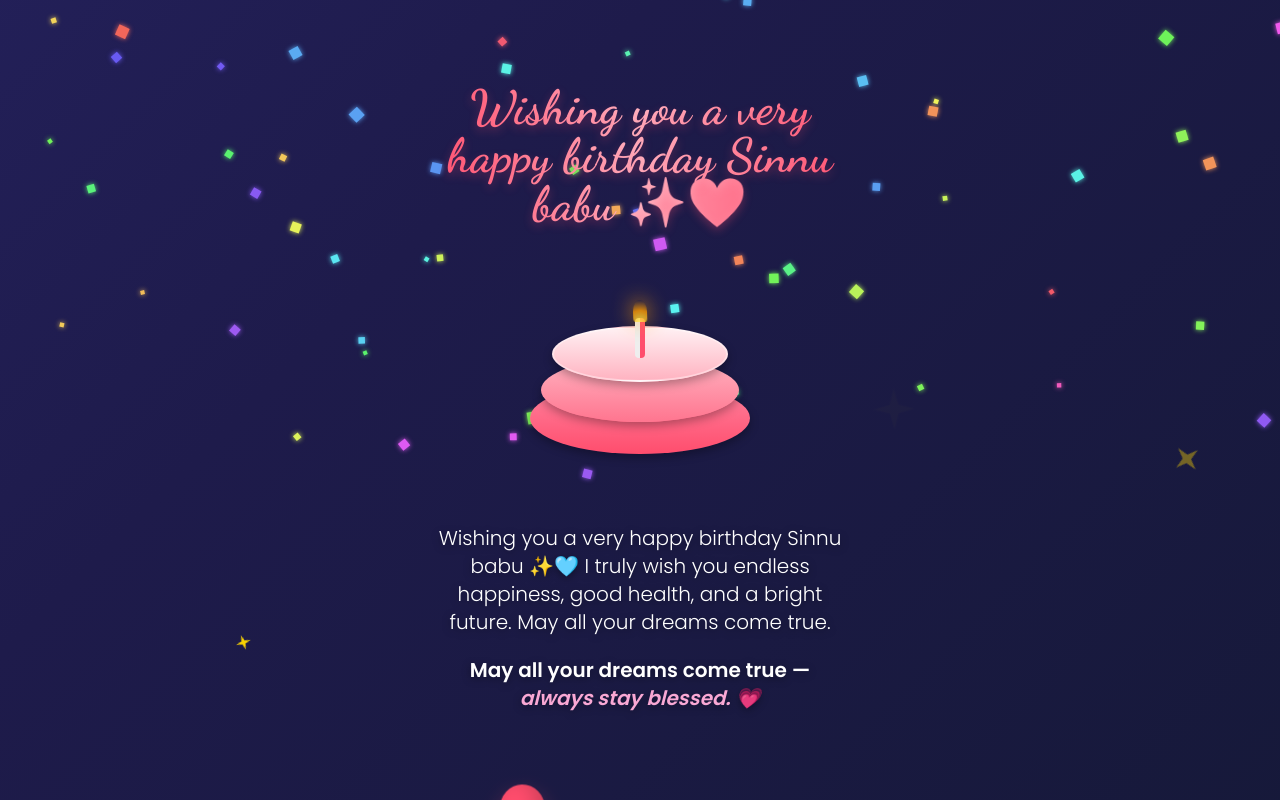
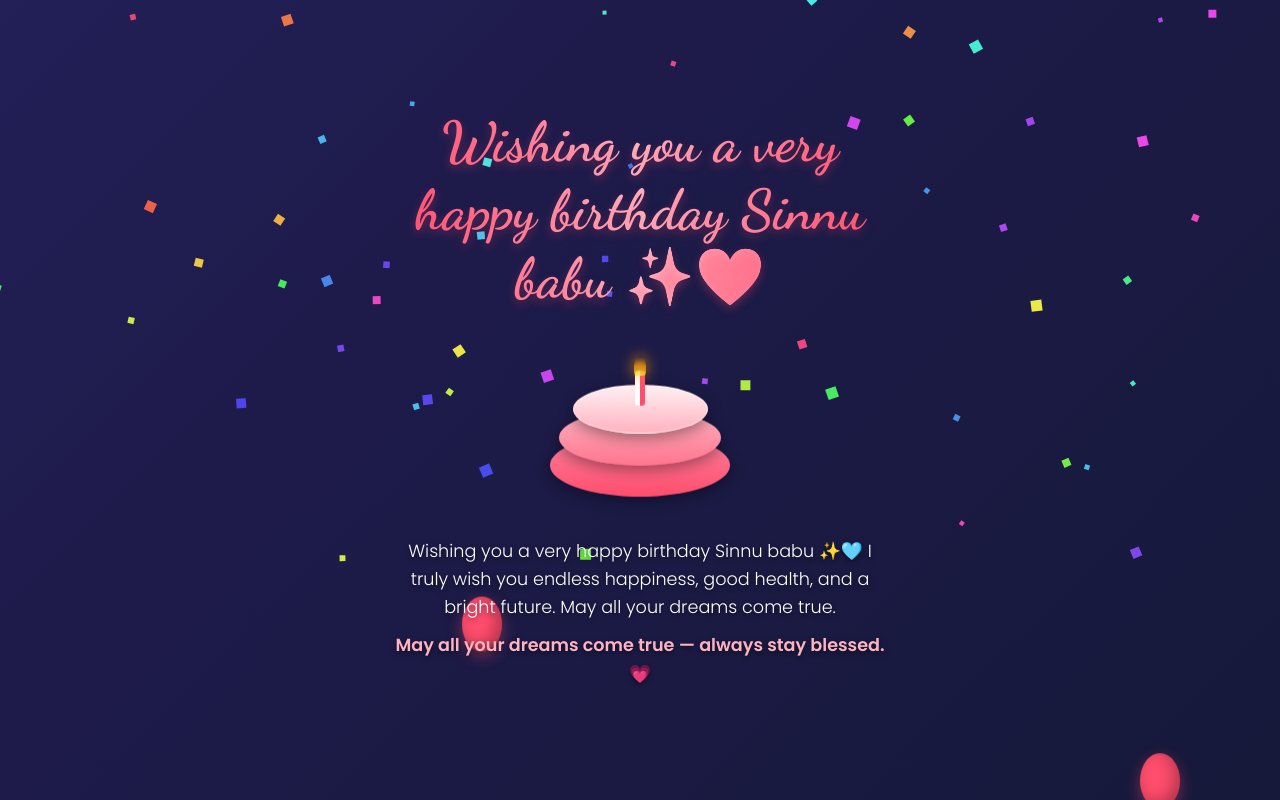
Before and after one commit to Aartisharmagit/birthday, a plain HTML site: page birthdaywish/index.html in a window 1280 px wide. Both pictures are taken after a click on the button "TAP FOR MAGIC ✨". Drawn offline with nearby package versions, Linux system fonts and the light colour scheme.

Commit message:
added new design

```diff
--- a/birthdaywish/index.html
+++ b/birthdaywish/index.html
@@ -4,42 +4,42 @@
     <meta charset="UTF-8">
     <meta name="viewport" content="width=device-width, initial-scale=1.0">
     <title>Magical Birthday Surprise | Sinnu Babu</title>
-    <script src="https://cdn.tailwindcss.com"></script>
+    <!-- Google Fonts load kar rahe hain -->
     <link href="https://fonts.googleapis.com/css2?family=Dancing+Script:wght@700&family=Poppins:wght@300;400;600&display=swap" rel="stylesheet">
     <style>
+        /* CSS Variables for colors */
         :root {
-            --cake-base: #ff4d6d;
-            --cake-mid: #ff758f;
-            --cake-top: #ffb3c1;
+            --primary-pink: #ff4d6d;
+            --light-pink: #ffb3c1;
+            --dark-bg: #0f172a;
+            --white: #ffffff;
         }
 
-        body {
+        * {
             margin: 0;
-            overflow: hidden;
-            background: #0f172a;
-            font-family: 'Poppins', sans-serif;
-            height: 100dvh;
-            width: 100vw;
-            display: flex;
-            align-items: center;
-            justify-content: center;
-            touch-action: manipulation;
+            padding: 0;
+            box-sizing: border-box;
         }
 
-        #canvas {
-            position: fixed;
-            top: 0;
-            left: 0;
+        body, html {
+            overflow: hidden;
+            background: var(--dark-bg);
+            font-family: 'Poppins', sans-serif;
+            height: 100%;
             width: 100%;
-            height: 100%;
-            pointer-events: none;
-            z-index: 10;
+            color: var(--white);
         }
 
+        /* Animated Background */
         .bg-gradient-animate {
             background: linear-gradient(-45deg, #0f172a, #1e1b4b, #312e81, #1e1b4b);
             background-size: 400% 400%;
             animation: gradientBG 15s ease infinite;
+            height: 100%;
+            width: 100%;
+            display: flex;
+            align-items: center;
+            justify-content: center;
         }
 
         @keyframes gradientBG {
@@ -48,105 +48,179 @@
             100% { background-position: 0% 50%; }
         }
 
+        canvas {
+            position: fixed;
+            top: 0;
+            left: 0;
+            width: 100%;
+            height: 100%;
+            pointer-events: none;
+            z-index: 1;
+        }
+
+        /* Screen Containers */
+        .screen-container {
+            position: absolute;
+            top: 50%;
+            left: 50%;
+            transform: translate(-50%, -50%);
+            width: 90%;
+            max-width: 500px;
+            display: flex;
+            flex-direction: column;
+            align-items: center;
+            justify-content: center;
+            text-align: center;
+            z-index: 10;
+            transition: opacity 0.5s ease;
+        }
+
+        .hidden {
+            display: none !important;
+            opacity: 0;
+        }
+
+        /* Typography */
         .wish-text {
             font-family: 'Dancing Script', cursive;
+            font-size: 2.5rem;
+            margin-bottom: 20px;
             background: linear-gradient(to right, #ff4d6d, #ffb3c1, #ff4d6d);
             -webkit-background-clip: text;
             background-clip: text;
             color: transparent;
             text-shadow: 0 4px 10px rgba(255, 77, 109, 0.3);
             animation: float 3s ease-in-out infinite;
-            line-height: 1.2;
+        }
+
+        @media (min-width: 640px) {
+            .wish-text { font-size: 3.5rem; }
         }
 
         @keyframes float {
             0%, 100% { transform: translateY(0); }
-            50% { transform: translateY(-12px); }
+            50% { transform: translateY(-15px); }
         }
 
+        .message-text {
+            font-weight: 300;
+            font-size: 1.1rem;
+            line-height: 1.6;
+            margin-top: 20px;
+            text-shadow: 0 2px 5px rgba(0,0,0,0.5);
+        }
+
+        .highlight {
+            font-weight: 600;
+            color: var(--light-pink);
+            display: block;
+            margin-top: 10px;
+        }
+
+        /* Buttons */
+        .btn-surprise {
+            background: linear-gradient(45deg, #ff4d6d, #c9184a);
+            color: white;
+            border: none;
+            padding: 15px 40px;
+            border-radius: 50px;
+            font-size: 1.2rem;
+            font-weight: 600;
+            cursor: pointer;
+            box-shadow: 0 10px 20px rgba(255, 77, 109, 0.4);
+            transition: transform 0.3s cubic-bezier(0.175, 0.885, 0.32, 1.275);
+            text-transform: uppercase;
+            letter-spacing: 1px;
+        }
+
+        .btn-surprise:hover {
+            transform: scale(1.05);
+        }
+
+        .btn-surprise:active {
+            transform: scale(0.95);
+        }
+
+        /* 3D Cake CSS */
         .cake-container {
             position: relative;
-            width: 160px;
-            height: 120px;
-            margin: 30px auto;
-            transform-style: preserve-3d;
-        }
-
-        @media (min-width: 640px) {
-            .cake-container { width: 220px; height: 160px; }
+            width: 180px;
+            height: 140px;
+            margin: 20px 0;
         }
 
         .cake-layer {
             position: absolute;
             width: 100%;
             border-radius: 50%;
-            box-shadow: 0 4px 10px rgba(0,0,0,0.3);
+            box-shadow: 0 4px 15px rgba(0,0,0,0.4);
         }
 
         .layer-bottom {
             bottom: 0;
             height: 45%;
             background: linear-gradient(to bottom, #ff85a1, #ff4d6d);
-            z-index: 1;
+            z-index: 2;
         }
 
         .layer-middle {
-            bottom: 20%;
+            bottom: 22%;
             width: 90%;
             left: 5%;
             height: 40%;
             background: linear-gradient(to bottom, #ffb3c1, #ff758f);
-            z-index: 2;
+            z-index: 3;
         }
 
-        .layer-top-surface {
+        .layer-top {
             bottom: 45%;
-            width: 80%;
-            left: 10%;
+            width: 75%;
+            left: 12.5%;
             height: 35%;
             background: linear-gradient(to bottom, #fff0f3, #ffb3c1);
-            z-index: 3;
-            border: 2px solid rgba(255, 255, 255, 0.4);
+            z-index: 4;
+            border: 1px solid rgba(255, 255, 255, 0.5);
         }
 
         .candle {
             position: absolute;
-            bottom: 60%;
+            bottom: 65%;
             left: 50%;
             transform: translateX(-50%);
             width: 10px;
-            height: 40px;
-            background: linear-gradient(to right, #eee 50%, #ff4d6d 50%);
+            height: 35px;
+            background: linear-gradient(to right, #ffffff 50%, #ff4d6d 50%);
             background-size: 10px 10px;
-            border-radius: 4px;
+            border-radius: 3px;
             z-index: 10;
         }
 
         .flame {
             position: absolute;
-            top: -18px;
+            top: -15px;
             left: 50%;
             transform: translateX(-50%);
-            width: 14px;
-            height: 22px;
+            width: 12px;
+            height: 20px;
             background: radial-gradient(circle at bottom, #ffed4a, #ff9d00, transparent);
             border-radius: 50% 50% 20% 20%;
-            animation: flicker 0.15s infinite alternate;
-            box-shadow: 0 0 20px #ff9d00;
+            animation: flicker 0.1s infinite alternate;
+            box-shadow: 0 0 15px #ff9d00;
         }
 
         @keyframes flicker {
-            0% { transform: translateX(-50%) scale(1) skewX(2deg); opacity: 0.8; }
-            100% { transform: translateX(-50%) scale(1.1) skewX(-2deg); opacity: 1; }
+            0% { transform: translateX(-50%) scale(1); opacity: 0.8; }
+            100% { transform: translateX(-50%) scale(1.1); opacity: 1; }
         }
 
+        /* Balloon & Particles */
         .balloon {
             position: fixed;
-            bottom: -120px;
-            width: 45px;
-            height: 60px;
-            border-radius: 50% 50% 50% 50% / 40% 40% 60% 60%;
-            z-index: 5;
+            bottom: -100px;
+            width: 40px;
+            height: 55px;
+            border-radius: 50%;
+            z-index: 2;
             pointer-events: none;
         }
 
@@ -154,85 +228,63 @@
             position: fixed;
             pointer-events: none;
             z-index: 100;
-            animation: sparkle-anim 1.2s ease-out forwards;
+            width: 20px;
+            height: 20px;
+            animation: sparkle-fade 1s forwards;
         }
 
-        @keyframes sparkle-anim {
-            0% { transform: scale(0) rotate(0deg); opacity: 0; }
-            30% { opacity: 1; }
-            100% { transform: scale(1.8) rotate(180deg); opacity: 0; }
+        @keyframes sparkle-fade {
+            0% { transform: scale(0) rotate(0); opacity: 1; }
+            100% { transform: scale(1.5) rotate(180deg); opacity: 0; }
         }
 
-        .btn-surprise {
-            background: linear-gradient(45deg, #ff4d6d, #c9184a);
-            transition: all 0.3s cubic-bezier(0.175, 0.885, 0.32, 1.275);
-            box-shadow: 0 10px 25px rgba(255, 77, 109, 0.5);
+        .gift-icon {
+            font-size: 5rem;
+            margin-bottom: 20px;
+            animation: bounce 2s infinite;
         }
 
-        .hidden-screen {
-            display: none;
-            opacity: 0;
-            transform: scale(0.9);
-            transition: all 0.6s ease-out;
-        }
-
-        .visible-screen {
-            display: flex;
-            opacity: 1;
-            transform: scale(1);
-        }
-
-        .text-glow-white {
-            color: #ffffff;
-            text-shadow: 0 2px 8px rgba(0,0,0,0.4);
-            line-height: 1.6;
+        @keyframes bounce {
+            0%, 20%, 50%, 80%, 100% { transform: translateY(0); }
+            40% { transform: translateY(-20px); }
+            60% { transform: translateY(-10px); }
         }
     </style>
 </head>
-<body class="bg-gradient-animate text-white overflow-hidden">
+<body>
 
+    <div class="bg-gradient-animate">
         <canvas id="canvas"></canvas>
 
-    <!-- Initial Screen -->
-    <div id="initial-screen" class="flex flex-col items-center justify-center z-50 p-6 text-center">
-        <div class="mb-10 animate-bounce text-7xl drop-shadow-lg">🎁</div>
-        <button onclick="revealSurprise()" class="btn-surprise px-10 py-5 rounded-full text-xl font-bold text-white cursor-pointer hover:scale-105 active:scale-95 uppercase tracking-wider">
+        <!-- Start Screen -->
+        <div id="initial-screen" class="screen-container">
+            <div class="gift-icon">🎁</div>
+            <button onclick="revealSurprise()" class="btn-surprise">
                 Tap for Magic ✨
             </button>
         </div>
 
         <!-- Surprise Screen -->
-    <div id="surprise-screen" class="hidden-screen flex-col items-center justify-center z-50 p-4 text-center w-full h-full">
-        <div class="max-w-md mx-auto flex flex-col items-center">
-            <!-- Pink Heading -->
-            <h1 class="wish-text text-3xl sm:text-5xl font-bold mb-8 px-2">
+        <div id="surprise-screen" class="screen-container hidden">
+            <h1 class="wish-text">
                 Wishing you a very happy birthday Sinnu babu ✨🩵
             </h1>
 
-            <!-- Modern 3D Cake -->
             <div class="cake-container">
                 <div class="cake-layer layer-bottom"></div>
                 <div class="cake-layer layer-middle"></div>
-                <div class="cake-layer layer-top-surface"></div>
+                <div class="cake-layer layer-top"></div>
                 <div class="candle">
                     <div class="flame"></div>
                 </div>
             </div>
 
-            <!-- White Message Content -->
-            <div class="mt-10 space-y-5 px-4">
-                <p class="text-glow-white text-lg sm:text-xl font-light">
+            <div class="message-text">
                  Wishing you a very happy birthday Sinnu babu  ✨🩵
             I truly wish you endless happiness, good health, and a bright future.
             May all your dreams come true.
-                </p>
-                <p class="text-glow-white text-lg sm:text-xl font-semibold">
-                    May all your dreams come true — <br>
-                    <span class="text-pink-300 italic">always stay blessed. 💗</span>
-                </p>
+                <span class="highlight">May all your dreams come true — always stay blessed. 💗</span>
             </div>
-
-            <!-- Start Again button removed as per request -->
         </div>
     </div>
 
@@ -250,25 +302,20 @@
         resize();
 
         class Confetti {
-            constructor() {
-                this.init();
-            }
+            constructor() { this.init(); }
             init() {
                 this.x = Math.random() * canvas.width;
                 this.y = Math.random() * canvas.height - canvas.height;
-                this.size = Math.random() * 8 + 4;
-                this.speed = Math.random() * 2.5 + 1.5;
+                this.size = Math.random() * 7 + 4;
+                this.speed = Math.random() * 3 + 2;
                 this.angle = Math.random() * 360;
-                this.spin = Math.random() * 6 - 3;
-                this.color = `hsl(${Math.random() * 360}, 85%, 65%)`;
-                this.oscillation = Math.random() * 2;
-                this.oscillationSpeed = Math.random() * 0.02;
-                this.time = Math.random() * 100;
+                this.spin = Math.random() * 10 - 5;
+                this.color = `hsl(${Math.random() * 360}, 80%, 60%)`;
+                this.vx = Math.random() * 2 - 1;
             }
             update() {
-                this.time += this.oscillationSpeed;
                 this.y += this.speed;
-                this.x += Math.sin(this.time) * this.oscillation;
+                this.x += this.vx;
                 this.angle += this.spin;
                 if (this.y > canvas.height) this.init();
             }
@@ -277,45 +324,40 @@
                 ctx.translate(this.x, this.y);
                 ctx.rotate(this.angle * Math.PI / 180);
                 ctx.fillStyle = this.color;
-                ctx.shadowBlur = 5;
-                ctx.shadowColor = this.color;
                 ctx.fillRect(-this.size/2, -this.size/2, this.size, this.size);
                 ctx.restore();
             }
         }
 
         function createBalloon() {
-            const colors = ['#ff4d6d', '#ff758f', '#ffb3c1', '#7209b7', '#4361ee', '#4cc9f0'];
+            const colors = ['#ff4d6d', '#ff758f', '#7209b7', '#4361ee', '#4cc9f0'];
             const b = document.createElement('div');
             b.className = 'balloon';
             const color = colors[Math.floor(Math.random() * colors.length)];
             b.style.backgroundColor = color;
-            b.style.left = Math.random() * 85 + 5 + 'vw';
-            b.style.boxShadow = `inset -8px -8px 20px rgba(0,0,0,0.2), 0 10px 20px ${color}55`;
+            b.style.left = Math.random() * 90 + 'vw';
+            b.style.boxShadow = `inset -5px -5px 15px rgba(0,0,0,0.3), 0 5px 15px ${color}66`;
 
             document.body.appendChild(b);
 
-            const duration = Math.random() * 4 + 6;
+            const duration = Math.random() * 3 + 5;
             b.animate([
-                { transform: `translateY(0) rotate(0deg)` },
-                { transform: `translateY(-${window.innerHeight + 250}px) rotate(${Math.random() * 30 - 15}deg)` }
+                { transform: 'translateY(0)' },
+                { transform: `translateY(-${window.innerHeight + 200}px)` }
             ], {
                 duration: duration * 1000,
-                easing: 'ease-in'
+                easing: 'linear'
             }).onfinish = () => b.remove();
         }
 
         function createSparkle(x, y) {
             const s = document.createElement('div');
             s.className = 'sparkle';
-            const size = Math.random() * 15 + 15;
-            s.style.width = size + 'px';
-            s.style.height = size + 'px';
-            s.style.left = (x - size/2) + 'px';
-            s.style.top = (y - size/2) + 'px';
-            s.innerHTML = `<svg viewBox="0 0 24 24" fill="#ffd700"><path d="M12 0L14.59 9.41L24 12L14.59 14.59L12 24L9.41 14.59L0 12L9.41 9.41L12 0Z" /></svg>`;
+            s.style.left = x + 'px';
+            s.style.top = y + 'px';
+            s.innerHTML = `<svg viewBox="0 0 24 24" fill="#FFD700"><path d="M12 0L14 8L24 12L14 16L12 24L10 16L0 12L10 8L12 0Z"/></svg>`;
             document.body.appendChild(s);
-            setTimeout(() => s.remove(), 1200);
+            setTimeout(() => s.remove(), 1000);
         }
 
         function animate() {
@@ -333,29 +375,24 @@
             const surprise = document.getElementById('surprise-screen');
 
             initial.style.opacity = '0';
-            initial.style.transform = 'scale(1.1)';
-
             setTimeout(() => {
-                initial.style.display = 'none';
-                surprise.classList.add('visible-screen');
+                initial.classList.add('hidden');
+                surprise.classList.remove('hidden');
 
                 animationActive = true;
-                const pCount = window.innerWidth < 640 ? 60 : 120;
-                for (let i = 0; i < pCount; i++) particles.push(new Confetti());
+                for (let i = 0; i < 100; i++) particles.push(new Confetti());
                 animate();
 
-                setInterval(createBalloon, 700);
-                setInterval(() => {
-                    createSparkle(Math.random() * window.innerWidth, Math.random() * window.innerHeight);
-                }, 400);
+                setInterval(createBalloon, 800);
 
-                const handleInteraction = (e) => {
+                // Interaction
+                const trigger = (e) => {
                     const x = e.touches ? e.touches[0].clientX : e.clientX;
                     const y = e.touches ? e.touches[0].clientY : e.clientY;
                     createSparkle(x, y);
                 };
-                window.addEventListener('mousemove', (e) => { if(Math.random() > 0.85) handleInteraction(e) });
-                window.addEventListener('touchstart', (e) => handleInteraction(e), {passive: true});
+                window.addEventListener('mousedown', trigger);
+                window.addEventListener('touchstart', trigger, {passive: true});
             }, 500);
         }
     </script>
```
Lines whose indentation alone changed are shown as unchanged.
